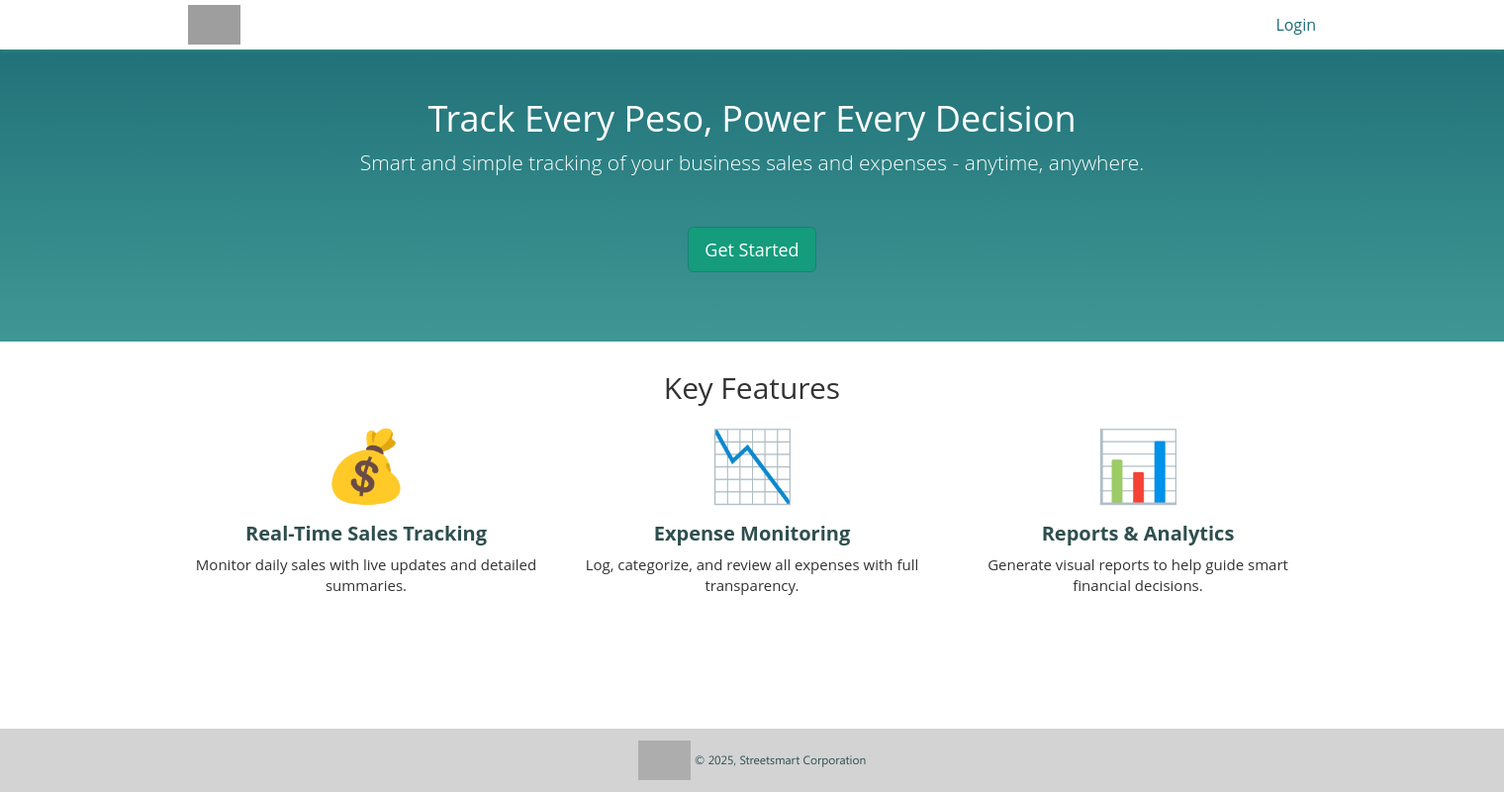
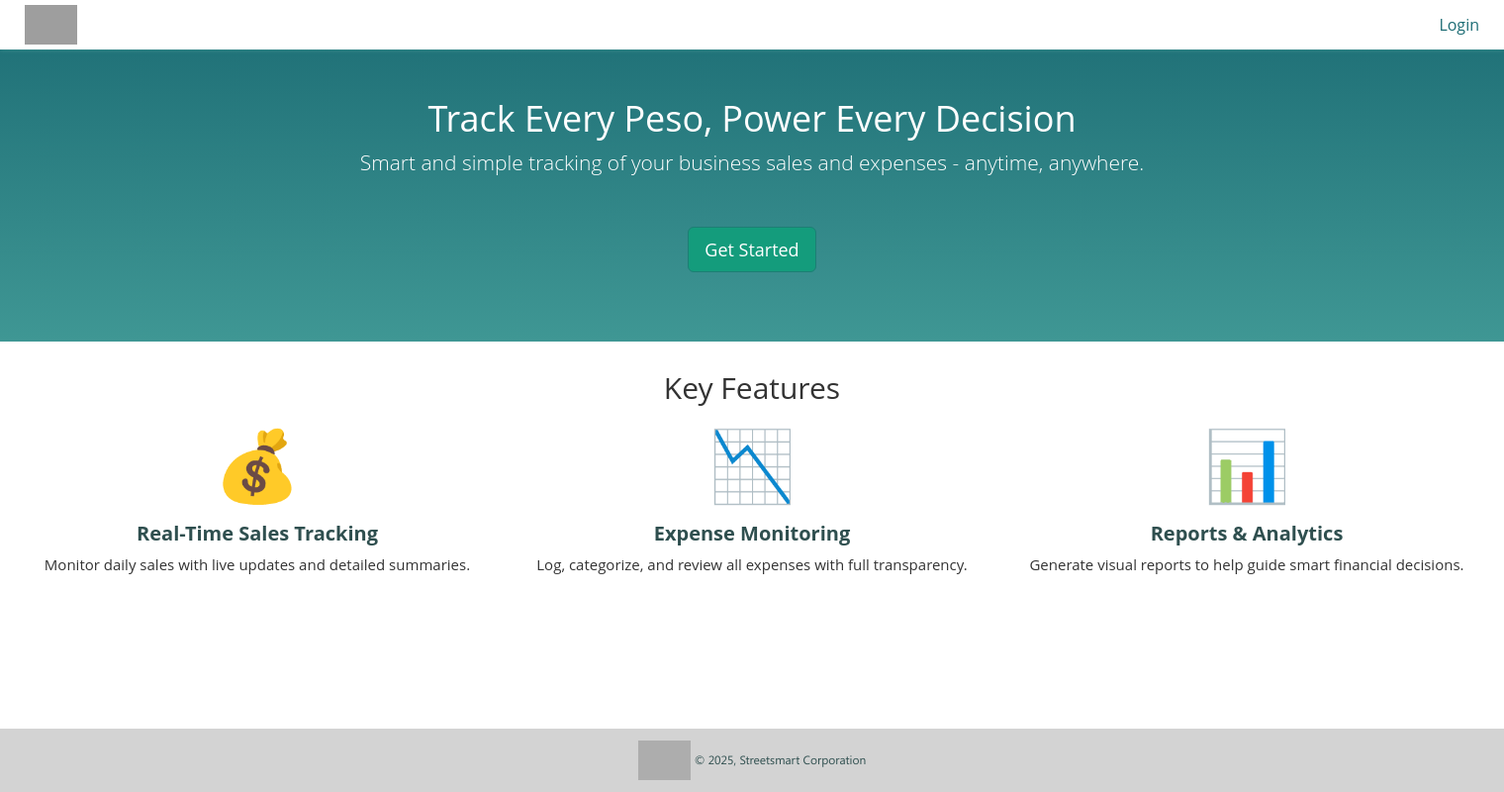
Before and after one commit to eganpido/ASPNETMVC.salesexpensetracker, an ASP.NET MVC app: page / in a window 1520 px wide. Shown: the whole page at 99% size. Run offline with ASP.NET Core 8 and stand-ins for ASP.NET MVC 5, Linux system fonts and the light colour scheme; the project's own start-up code is not run, and a stand-in starts its controllers and pages; some libraries are stand-ins or nearby versions; grey boxes are pictures that could not be loaded.

Commit message:
Change the min with of the container

```diff
--- a/salesexpensetracker/Content/Site.css
+++ b/salesexpensetracker/Content/Site.css
@@ -180,3 +180,9 @@ table.table.dataTable > tbody > tr.selected > * {
     background-color: #1EB38B;
     border-color: #1EB38B;
 }
+
+@media (min-width: 1200px) {
+    .container {
+        width: 1500px;
+    }
+}
```
